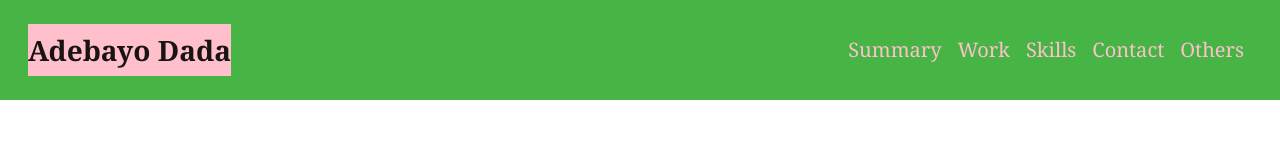
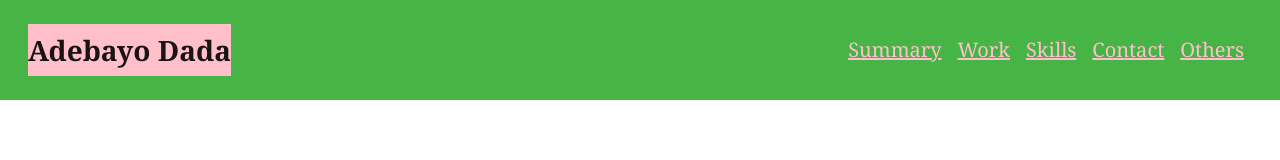
Before and after one commit to AOD4141/Bootstrap-portfolio, a plain HTML site: page index.html in a window 1280 px wide. Drawn offline with nearby package versions, Linux system fonts and the light colour scheme.

Commit message:
underline text features of the website

```diff
--- a/index.html
+++ b/index.html
@@ -19,19 +19,19 @@
                   <div class="collapse navbar-collapse" id="navbarSupportedContent">
                     <ul class="navbar-nav ms-auto mb-2 mb-lg-0">
                       <li class="nav-item">
-                        <a class="nav-link active fs-5" style="color: pink;" aria-current="page" href="#">Summary</a>
+                        <a class="nav-link active fs-5 text-decoration-underline" style="color: pink;" aria-current="page" href="#">Summary</a>
                       </li>
                       <li class="nav-item">
-                        <a class="nav-link fs-5" style="color:pink;" href="#">Work</a>
+                        <a class="nav-link fs-5 text-decoration-underline" style="color:pink;" href="#">Work</a>
                       </li>
                       <li class="nav-item">
-                        <a class="nav-link fs-5" style="color:pink;" href="#">Skills</a>
+                        <a class="nav-link fs-5 text-decoration-underline " style="color:pink;" href="#">Skills</a>
                       </li>
                       <li class="nav-item">
-                        <a class="nav-link fs-5" style="color:pink;" href="#">Contact</a>
+                        <a class="nav-link fs-5 text-decoration-underline" style="color:pink;" href="#">Contact</a>
                       </li>
                       <li class="nav-item">
-                        <a class="nav-link fs-5" style="color:pink;" href="#">Others</a>
+                        <a class="nav-link fs-5 text-decoration-underline" style="color:pink;" href="#">Others</a>
                       </li>
 
                     </ul>
```
